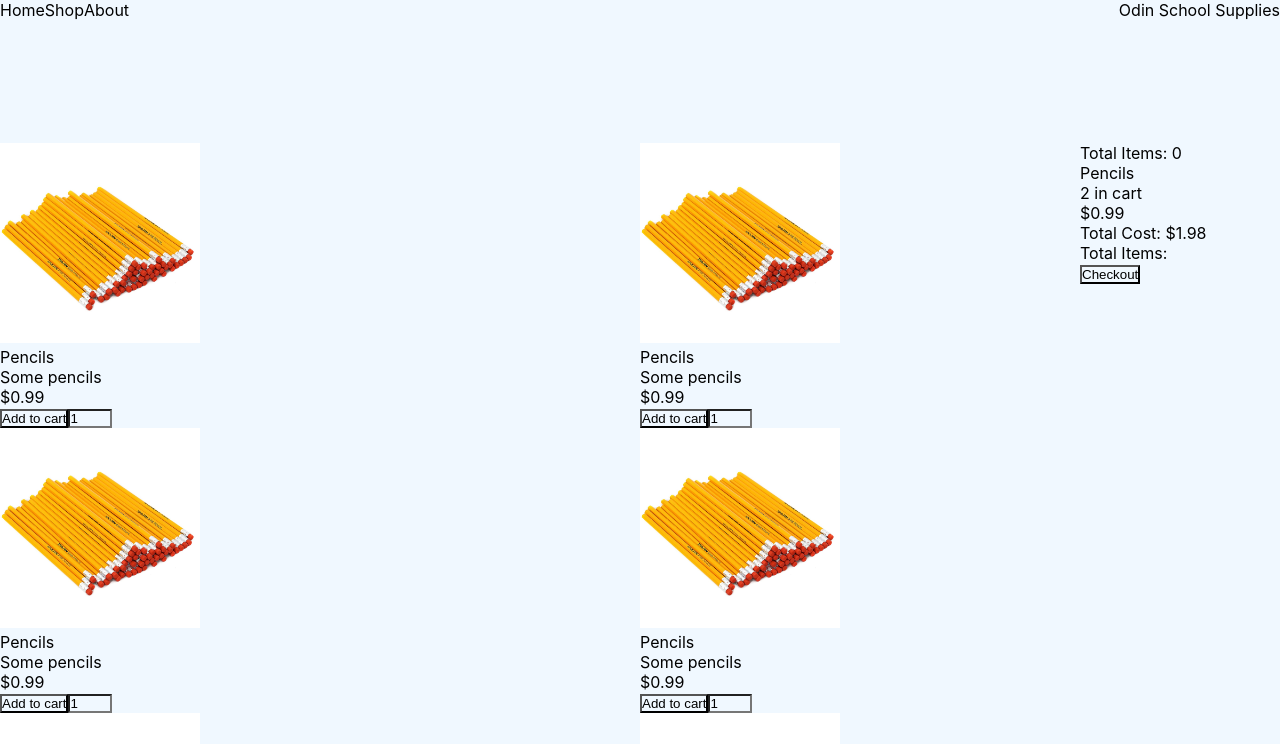
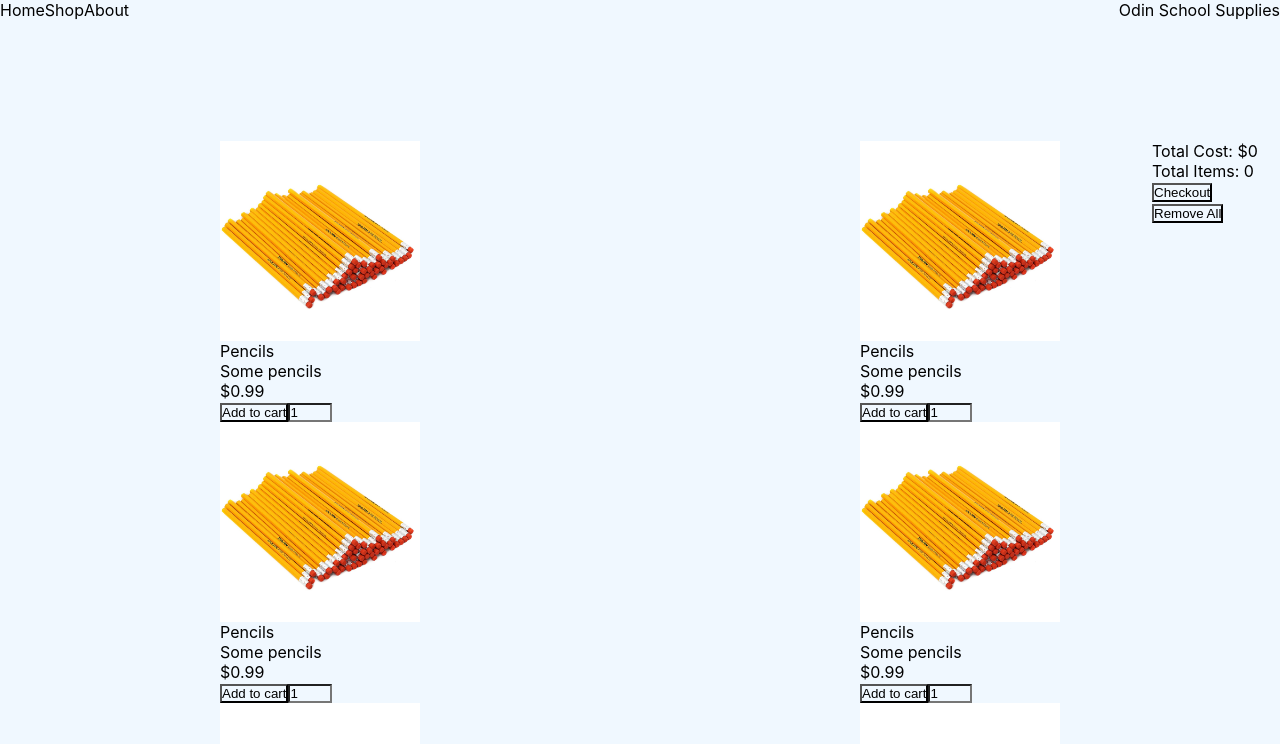
Before and after one commit to AnthonyGleason/odin-shopping-cart, a React (Create React App) app: page /shop in a window 1280 px wide. Shown: the top 744 px of the page. Built offline with nearby package versions, Linux system fonts and the light colour scheme.

Commit message:
add cart functionality and position cart fixed along the side of shop

```diff
--- a/src/components/CartItem.js
+++ b/src/components/CartItem.js
@@ -6,8 +6,7 @@ export default function CartItem(props){
   return(
     <div className='cart-item'>
       <div className='cart-item-name'>{name}</div>
-      <div className='cart-item-quantity'>{quantity} in cart</div>
-      <div className='cart-item-price'>${price}</div>
+      <div className='cart-item-info'>{quantity} - ${(Math.round(100*(price*quantity))/100)}</div>
     </div>
   )
 }
--- a/src/components/Shop.js
+++ b/src/components/Shop.js
@@ -11,11 +11,7 @@ import '../styles/shop.css';
 import shopArray from '../shopItems';
 
 export default function Shop(){
-  const [cart,setCart] = useState([{
-    name: 'Pencils',
-    price: 0.99,
-    quantity: 2,
-  }]);
+  const [cart,setCart] = useState([]);
   let totalPrice=0;
   let totalItems=0;
   return(
@@ -24,27 +20,27 @@ export default function Shop(){
         {
           shopArray.map((item)=>{
             return(
-              <ShopItem cart={cart} setCart={setCart} img={item.img} name={item.name} price={item.price} desc={item.desc} id={item.ID} key={item.ID} />
+              <ShopItem cart={cart} setCart={setCart} img={item.img} name={item.name} price={item.price} desc={item.desc} id={item.ID} key={Math.random()} />
             )
           })
         }
       </div>
       <div className='cart'>
-        <div className='quantity'> Total Items: 0</div>
         <div className='cart-item-container'>
         {
           cart.map((item)=>{
             totalPrice=totalPrice+(item.price*item.quantity);
             totalItems=totalItems+item.quantity;
             return(
-              <CartItem name={item.name} price={item.price} quantity={item.quantity} key={item.ID} />
+              <CartItem name={item.name} price={item.price} quantity={item.quantity} key={Math.random()} />
             )
           })
         }
         </div>
-        <div className='total-cost'>Total Cost: ${totalPrice}</div>
-        <div className='total-items'>Total Items: </div>
-        <button className='checkout-button' type='submit'>Checkout</button>
+        <div className='total-cost'>Total Cost: ${(Math.round(100*(totalPrice))/100)}</div>
+        <div className='total-items'>Total Items: {totalItems}</div>
+        <button className='checkout-button' type='button'>Checkout</button>
+        <button onClick={()=>{setCart([])}}className='remove-button' type='button'>Remove All</button>
       </div>
     </div>
   )
--- a/src/components/ShopItem.js
+++ b/src/components/ShopItem.js
@@ -3,7 +3,7 @@ import {React,useState} from 'react';
 export default function ShopItem(props){
   //destructure props
   const [ID, name, img, price, desc]=[props.ID,props.name,props.img,props.price,props.desc]
-
+  const [cart,setCart] = [props.cart,props.setCart];
   const [quantity,setQuantity] = useState(1);
   return(
     <div className='shop-item'>
@@ -12,7 +12,7 @@ export default function ShopItem(props){
       <div className='shop-item-desc'>{desc}</div>
       <div className='shop-item-price'>${price}</div>
       <div className='shop-button-container'>
-        <button type='submit'>Add to cart</button>
+        <button type='submit' onClick={()=>handleAdd(ID,name,price,quantity,cart,setCart)}>Add to cart</button>
         <input onChange={(e)=>handleQuantityChange(parseInt(e.target.value),setQuantity)} type={'number'} value={quantity} min={1} max={9} />
       </div>
     </div>
@@ -23,3 +23,34 @@ let handleQuantityChange = function(newQuantity,setQuantity){
   if (newQuantity<1 || newQuantity>9) return 0;
   setQuantity(newQuantity);
 }
+
+let handleAdd = function(ID,name,price,quantity,cart,setCart){
+  let index = undefined;
+
+  cart.forEach((item)=>{
+    if (item.ID===ID) index=cart.indexOf(item);
+  })
+  //if item already exists update quantity at index
+  if (index>=0){
+    //run if item exists in cart
+    //get cart item that needs updating
+    let item = cart[index];
+    //update the cart item quantity
+    item.quantity=item.quantity+quantity;
+    //make cart slices
+    let a = cart.slice(0,index);
+    let b = item;
+    let c = cart.slice(index+1,cart.length);
+    setCart(a.concat(b).concat(c));
+  }else{
+    setCart(
+      cart.concat({
+        ID: ID,
+        name: name,
+        price: price,
+        quantity: quantity,
+      })
+    )
+  }
+
+}
--- a/src/styles/shop.css
+++ b/src/styles/shop.css
@@ -1,17 +1,23 @@
 .shop{
   display: flex;
-  height: 100%;
+  height: 80%;
   width: 100%;
+}
+.shop-item{
+  display: flex;
+  justify-content: center;
+  flex-direction: column;
+  justify-self: center;
 }
 .shop-item-img{
   height: 200px;
   width: 200px;
 }
 .cart{
-  position: fixed;
   right: 0;
   height: 100%;
-  width: 200px;
+  width: 10%;
+  position: fixed;
 }
 .shop-item-container{
   width: 100%;
```
